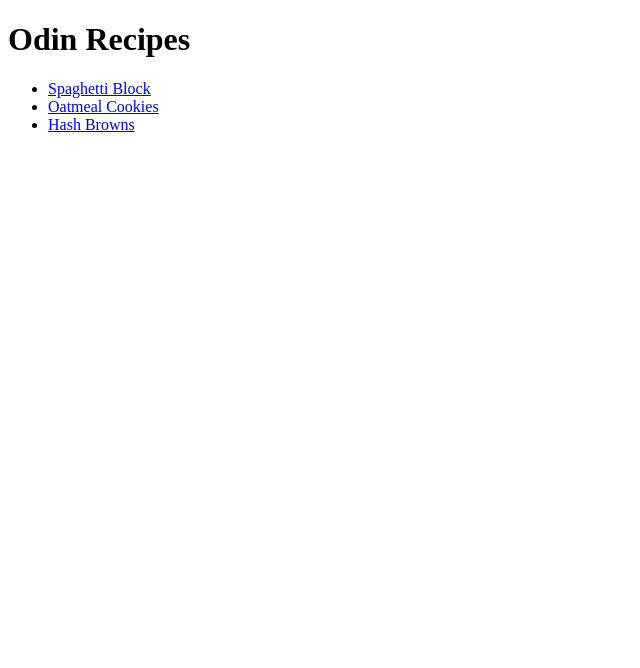
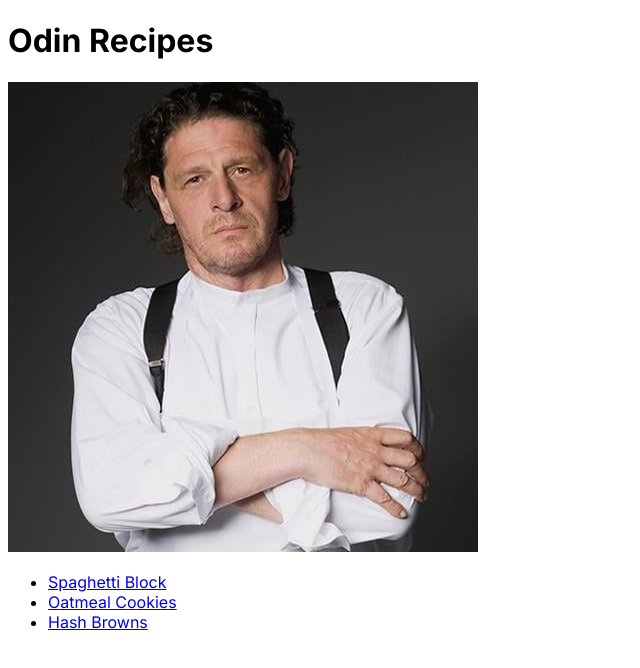
Before and after one commit to Monatric/odin-recipes, a plain HTML site: page index.html in a window 1280 px wide. Shown: the whole page, without its empty margins (0-640 px from the left). Drawn offline with Linux system fonts and the light colour scheme.

Commit message:
Added Marco img, styles.css with universal font

```diff
--- a/index.html
+++ b/index.html
@@ -4,9 +4,11 @@
     <meta charset="UTF-8">
     <meta name="viewport" content="width=device-width, initial-scale=1.0">
     <title>Document</title>
+    <link rel="stylesheet" href="styles.css">
 </head>
 <body>
     <h1>Odin Recipes</h1>
+    <img src="./images/Marco-Pierre-White.jpg" alt="Chef Marco">
     <ul>
         <li><a href="recipes/lasagna.html">Spaghetti Block</a></li>
         <li><a href="recipes/oatmeal-cookies.html">Oatmeal Cookies</a></li>
--- /dev/null
+++ b/styles.css
@@ -0,0 +1,4 @@
+@import url('https://fonts.googleapis.com/css2?family=Inter:wght@400;700&display=swap');
+* {
+    font-family: Inter, sans-serif;
+}
```
Also changed, not shown: images/Marco-Pierre-White.jpg (added).
